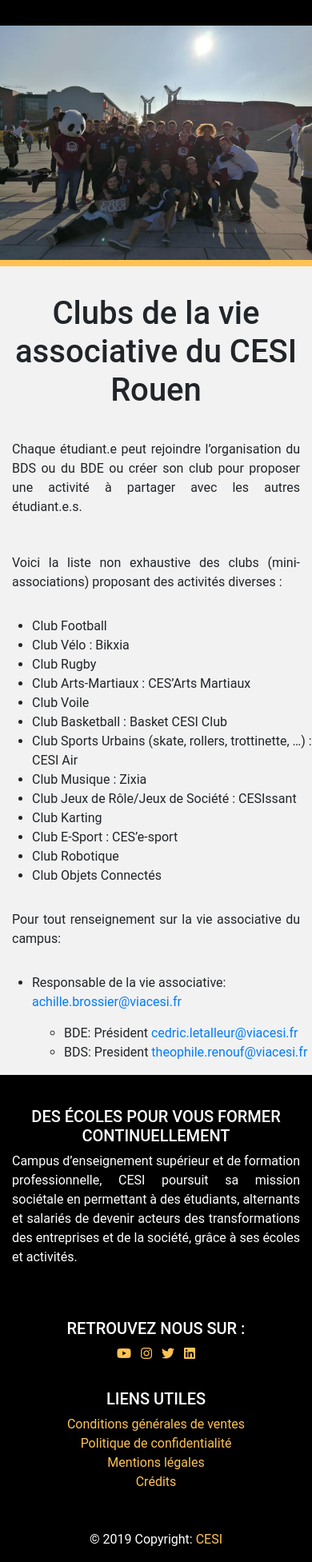
After one commit to RenoufTheophile/Projet_Web_Groupe_7, a PHP site: page /Club.php in a window 390 px wide. The commit adds this page. Shown: the whole page at 80% size. Run offline with PHP 8.4, Linux system fonts and the light colour scheme.

Commit message:
Création des pages BDE CLUBS
En reprennant le pattern de la page main création des pages BDE Clubs de manière responsive

```diff
--- /dev/null
+++ b/Webproject-MAIN/BDE.css
@@ -0,0 +1,123 @@
+* {box-sizing: border-box;
+}
+
+#Mbody{
+    height: 100%;
+    width: 100%;
+    background-color: #f2f2f2;
+    font-family: Roboto, sans-serif;
+
+}
+
+/* Center website */
+.main {
+    background-color: #f2f2f2;
+    margin: auto;
+}
+
+
+.textBlockMain{
+    margin-top: 20px;
+    width: 100%;
+}
+
+.textBDE{
+    width: 100%;
+    text-align: center;
+    padding: 15px;
+}
+
+.paraphBDE{
+    width: auto;
+    text-align: justify;
+    padding: 15px;
+}
+
+
+
+.vieasso{
+    margin-bottom: 15px;
+}
+
+
+
+/* Float cancel and signup buttons and add an equal width */
+.cancelbtn, .signupbtn {
+    float: left;
+    width: 50%;
+}
+
+
+.CESI{
+    width: 100%;
+    height: auto;
+    border-bottom: solid;
+    border-bottom-width: 8px;
+    border-bottom-color: #ffc252;
+}
+
+
+/* Change styles for cancel button and signup button on extra small screens */
+@media screen and (max-width: 300px) {
+    .cancelbtn, .signupbtn {
+        width: 100%;
+    }
+
+}
+
+
+/* Responsive layout - makes a two column-layout instead of four columns */
+@media screen and (max-width: 900px) {
+    .main{
+        margin: auto;
+    }
+
+    .column {
+        width: 50%;
+    }
+
+    .textMain{
+        width: 300px;
+        margin-left: 10px;
+    }
+
+    .paraphMain{
+        width: 300px;
+        float: right;
+        margin-right: 10px;
+
+    }
+
+
+}
+
+/* Responsive layout - makes the two columns stack on top of each other instead of next to each other */
+@media screen and (max-width: 650px) {
+    .main{
+        margin: auto;
+    }
+
+    .column {
+        width: 100%;
+    }
+
+    .textMain{
+        font-size: 75%;
+        padding: 10px;
+        width: 100%;
+        height: auto;
+        max-height: 80px;
+        margin:auto;
+    }
+
+    .paraphMain{
+        font-size: 50%;
+        padding: 10px;
+        width: 100%;
+        height: auto;
+        max-height: 80px;
+        margin:auto;
+
+    }
+
+}
--- /dev/null
+++ b/Webproject-MAIN/Club.php
@@ -0,0 +1,85 @@
+<!DOCTYPE html>
+<html>
+<head>
+
+    <meta http-equiv="Content-Type" content="text/html;charset=UTF-8" />
+    <meta name="viewport" content="width=device-width" />
+    <link rel="stylesheet" href="https://stackpath.bootstrapcdn.com/bootstrap/4.3.1/css/bootstrap.min.css"
+          integrity="sha384-ggOyR0iXCbMQv3Xipma34MD+dH/1fQ784/j6cY/iJTQUOhcWr7x9JvoRxT2MZw1T" crossorigin="anonymous">
+    <script src="https://code.jquery.com/jquery-3.3.1.slim.min.js" integrity="sha384-q8i/X+965DzO0rT7abK41JStQIAqVgRVzpbzo5smXKp4YfRvH+8abtTE1Pi6jizo" crossorigin="anonymous"></script>
+    <script src="https://cdnjs.cloudflare.com/ajax/libs/popper.js/1.14.7/umd/popper.min.js" integrity="sha384-UO2eT0CpHqdSJQ6hJty5KVphtPhzWj9WO1clHTMGa3JDZwrnQq4sF86dIHNDz0W1" crossorigin="anonymous"></script>
+    <script src="https://stackpath.bootstrapcdn.com/bootstrap/4.3.1/js/bootstrap.min.js" integrity="sha384-JjSmVgyd0p3pXB1rRibZUAYoIIy6OrQ6VrjIEaFf/nJGzIxFDsf4x0xIM+B07jRM" crossorigin="anonymous"></script>
+    <link rel="stylesheet" href="https://cdnjs.cloudflare.com/ajax/libs/font-awesome/4.7.0/css/font-awesome.min.css">
+    <link rel="stylesheet" type="text/css" href="BDE.css"/>
+
+    <title>Site Web BDE-CESI</title>
+</head>
+
+
+<body id="Mbody">
+<header>
+    <?php
+
+    include("header.php");
+    ?>
+</header>
+<?php
+
+
+if(isset($_SESSION['connected'])){
+    if($_SESSION['role']=="bdemember"){include("bdeTest.php");}
+    elseif($_SESSION['role']=="student"){include("studentTest.php");}
+    elseif($_SESSION['role']=="employee"){include("employeeTest.php");}
+
+}
+
+?>
+
+<main class="main">
+
+    <img class="CESI" src="Image/event/BDEkindarena.jpg" alt="CESI">
+
+    <div class="textBlockMain">
+        <h1 class="textBDE">Clubs de la vie associative du CESI Rouen</h1>
+        <p class="paraphBDE">Chaque étudiant.e peut rejoindre l’organisation du BDS ou du BDE ou créer son club pour proposer une activité à partager avec les autres étudiant.e.s.</p>
+        <p class="paraphBDE">Voici la liste non exhaustive des clubs (mini-associations) proposant des activités diverses :</p>
+        <ul>
+            <li>Club Football</li>
+            <li>Club Vélo : Bikxia</li>
+            <li>Club Rugby</li>
+            <li>Club Arts-Martiaux : CES’Arts Martiaux</li>
+            <li>Club Voile</li>
+            <li>Club Basketball : Basket CESI Club</li>
+            <li>Club Sports Urbains (skate, rollers, trottinette, …) : CESI Air</li>
+            <li>Club Musique : Zixia</li>
+            <li>Club Jeux de Rôle/Jeux de Société : CESIssant</li>
+            <li>Club Karting</li>
+            <li>Club E-Sport : CES’e-sport</li>
+            <li>Club Robotique</li>
+            <li>Club Objets Connectés</li>
+        </ul>
+        <p class="paraphBDE">Pour tout renseignement sur la vie associative du campus:</p>
+        <ul>
+            <li class="vieasso">Responsable de la vie associative: <a href="#!">achille.brossier@viacesi.fr</a></li>
+            <ul>
+                <li>BDE: Président <a href="#!">cedric.letalleur@viacesi.fr</a></li>
+                <li>BDS: President <a href="#!">theophile.renouf@viacesi.fr</a></li>
+            </ul>
+
+        </ul>
+
+
+
+</main>
+
+<footer>
+    <?php
+
+    include("footer.php");
+
+    ?>
+</footer>
+
+</body>
+
+</html>
--- a/Webproject-MAIN/header.php
+++ b/Webproject-MAIN/header.php
@@ -17,8 +17,8 @@
     Autres services
 </a>
                     <div class="dropdown-menu" aria-labelledby="navbarDropdown">
-                        <a class="dropdown-item" href="#">BDE</a>
-                        <a class="dropdown-item" href="#">Clubs</a>
+                        <a class="dropdown-item" href="BDE.php">BDE</a>
+                        <a class="dropdown-item" href="Club.php">Clubs</a>
                         <div class="dropdown-divider"></div>
                         <a class="dropdown-item" href="Boutique.php">Boutique</a>
                         <a class="dropdown-item" href="galery.php">Galerie</a>
--- a/Webproject-MAIN/main.php
+++ b/Webproject-MAIN/main.php
@@ -51,7 +51,7 @@ if(isset($_SESSION['connected'])){
         <div class="row">
             <div class="column">
                 <div class="content">
-                    <a class="lien-content" href="Events.php">
+                    <a class="lien-content" href="BDE.php">
                         <img class='imageContent' src='Image\event\BDEmain.jpg' alt='Event Image' style='width:100%;height: auto'>
                         <p class='titreEvt'>Bureau Des Étudiants</p>
                         <p class='descriptionContent'>Représentant des élèves, organisent et présentent des événement pour les élèves et l'école. Ils permettent la bonne cohésion entre l'administration et les élèves et une bonne entente entre les promotions du CESI.</p>
```
Also changed, not shown: Webproject-MAIN/BDE.php (added, +70 -0 lines), Webproject-MAIN/Image/event/BDE.jpg (added), Webproject-MAIN/Image/event/BDEkindarena.jpg (added), Webproject-MAIN/Image/event/club.jpg (added).
